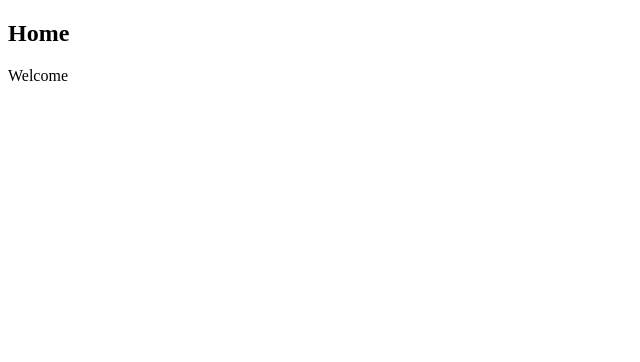
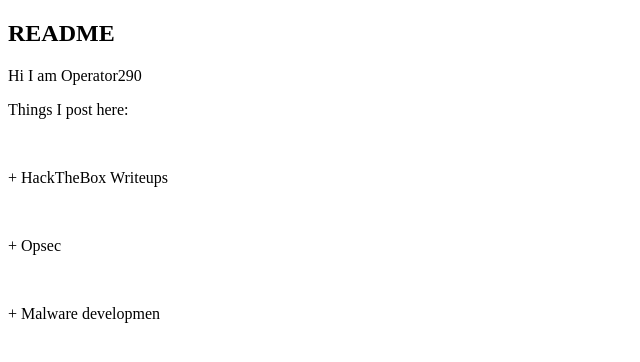
Before and after one commit to operator290/operator290.github.io, a plain HTML site: page index.html in a window 1280 px wide. Shown: the whole page, without its empty margins (0-640 px from the left). Drawn offline with Linux system fonts and the light colour scheme.

Commit message:
Update index.html

```diff
--- a/index.html
+++ b/index.html
@@ -6,7 +6,11 @@
     <title>/var/www/homepage</title>
 </head>
 <body>
-    <h2>Home</h2>
-    <p>Welcome</p>
+    <h2>README</h2>
+    <p>Hi I am Operator290</p>
+    <p>Things I post here:</p><br>
+    <p>+ HackTheBox Writeups</p><br>
+    <p>+ Opsec</p><br>
+    <p>+ Malware developmen</p>
 </body>
 </html>
```
